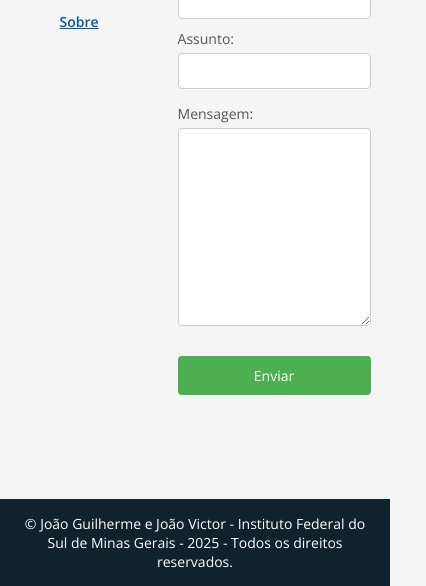
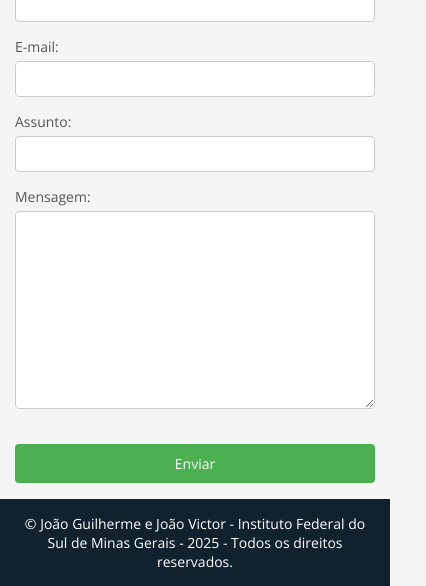
Before and after one commit to Jkvzin/trabalho-prog-web, a plain HTML site: page contatos.html in a window 390 px wide. Shown: the part 258-844 px from the top of the page, 426 px wide, since content can reach past the window. Drawn offline with nearby package versions, Linux system fonts and the light colour scheme.

Commit message:
atualização 1.4
concerto para mobile

```diff
--- a/css/style.css
+++ b/css/style.css
@@ -365,7 +365,7 @@ nav a:visited, .generos a:visited {
 }
 
 .capaFilme-I {
-    width: 125px;
+    width: 150px;
 }
 
 
@@ -466,6 +466,10 @@ nav a:visited, .generos a:visited {
         height: 80px;
     }
 
+    main {
+        flex-direction: column;
+    }
+
     header h1 {
         font-size: 18px;
         margin: 20px;
@@ -473,17 +477,28 @@ nav a:visited, .generos a:visited {
 
     nav {
         flex-direction: row;
-        flex-wrap: wrap;
+        justify-content: center;
+        align-items: center;
         border-right: none;
-        padding: 15px;
+        border-bottom: 3px solid #ccc;
+        padding: 10px;
+        width: 100%;
+        height: auto;
     }
 
-    nav a {
-        font-size: 14px;
-        margin: 10px;
+    nav ul {
+        display: flex;
+        flex-direction: row;
+        justify-content: center;
+        gap: 15px;
+        padding: 0;
+        margin: 0;
     }
 
-    /* Ajustar containers */
+    nav li {
+        margin: 0;
+    }
+
     .container-I, .container-II, .container-III, .container-IV {
         width: 100%;
         padding: 15px;
@@ -494,13 +509,26 @@ nav a:visited, .generos a:visited {
     }
 
 
-    .form-I, .form-II {
+    .form-I {
         flex-direction: column;
         gap: 10px;
     }
 
-    .form-group, .form-group-II {
+    .form-group {
         flex: 1 1 100%;
+    }
+
+    .form-II {
+        display: flex;
+        flex-wrap: 0;
+        gap: 15px;
+    }
+
+    .form-group-II {
+        flex: 1 1 100%;
+        display: flex;
+        flex-direction: column;
+        text-align: left;
     }
 
     fieldset {
@@ -518,15 +546,6 @@ nav a:visited, .generos a:visited {
         gap: 20px;
     }
 
-    .capaFilme-I {
-        width: 100px;
-    }
-
-    .imagem img {
-        max-width: 100%;
-        height: auto;
-    }
-
     .info {
         padding: 10px;
     }
```
Also changed, not shown: bastardos.html (+1 -1 lines).
